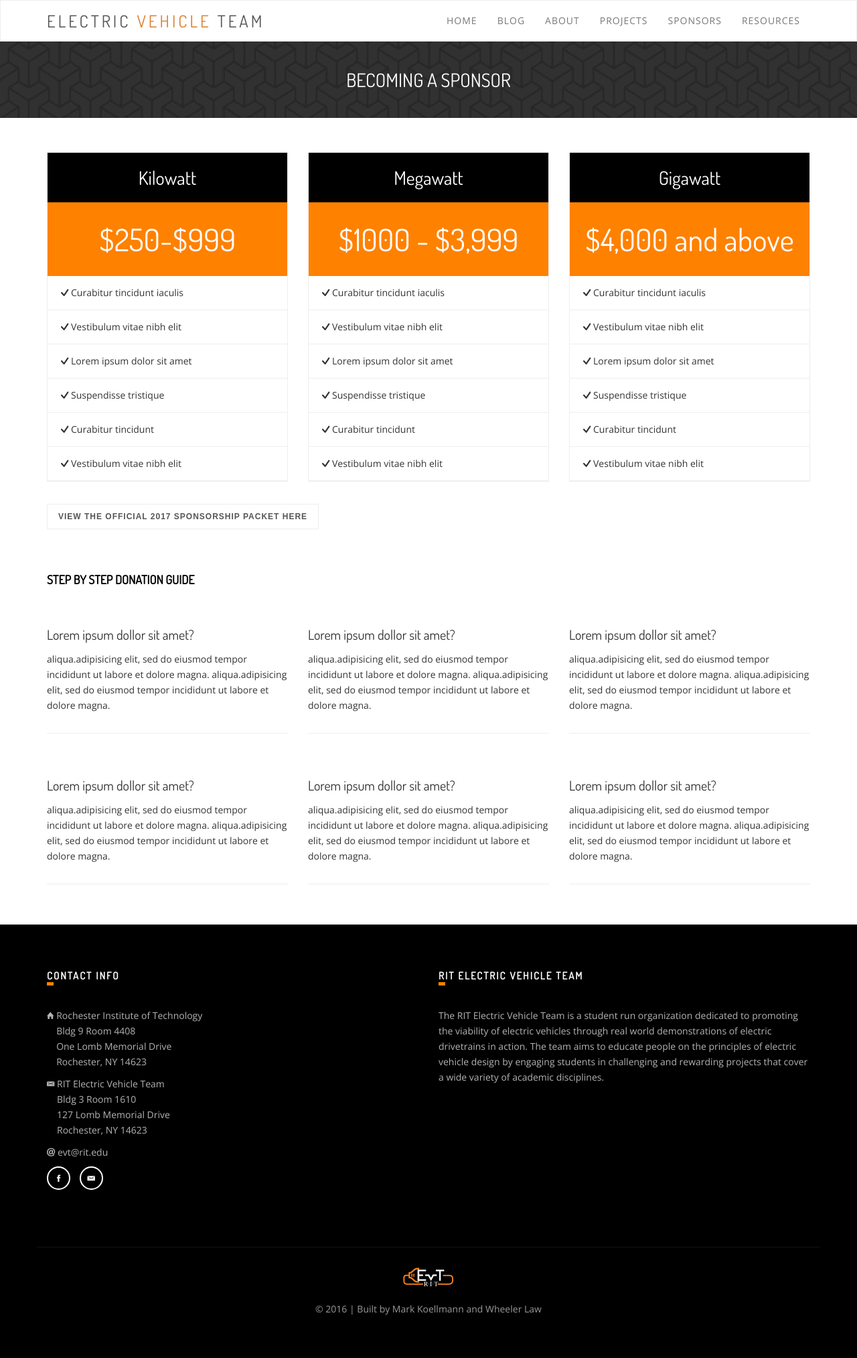
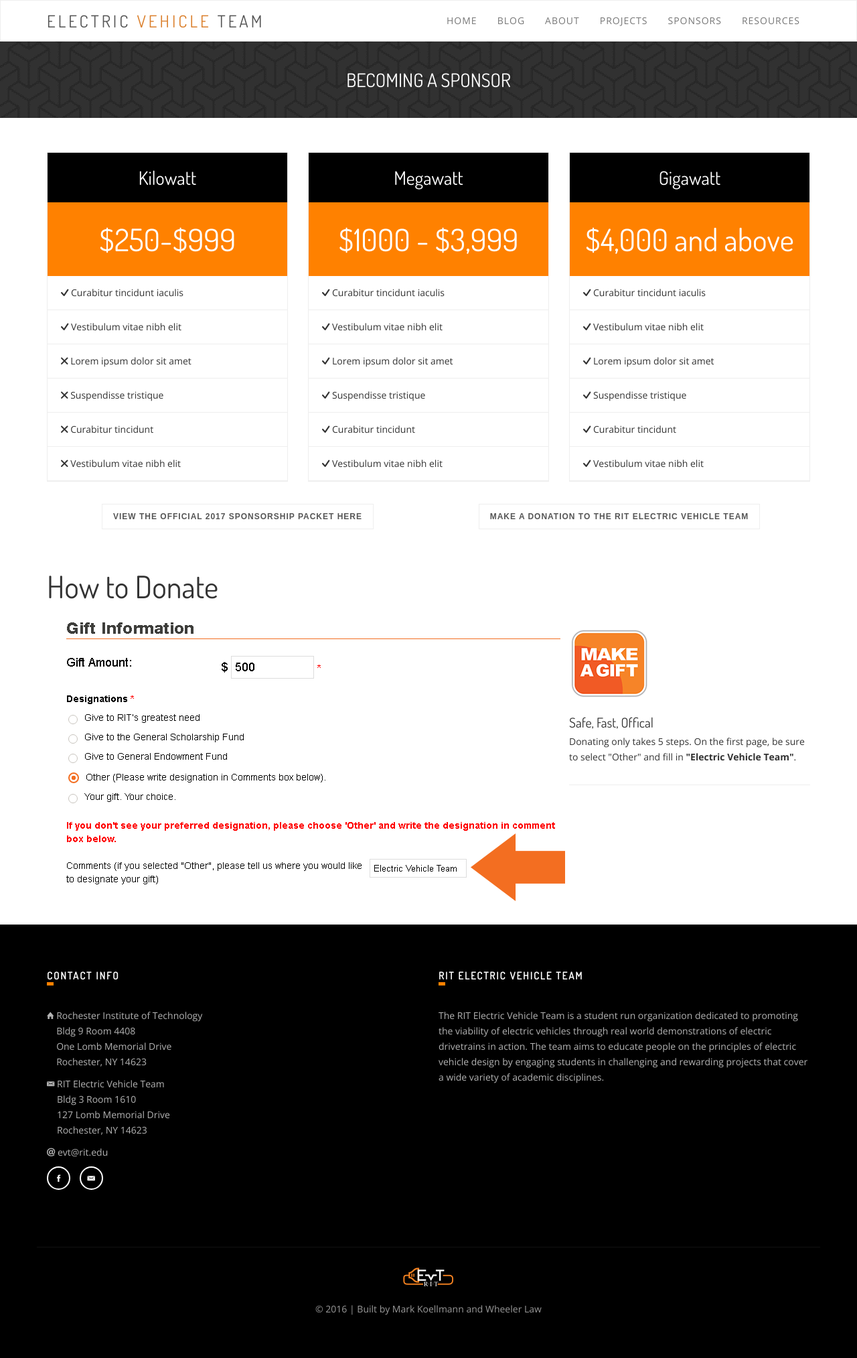
Before and after one commit to RIT-EVT/RIT-EVT.github.io, a Jekyll site: the page built from sponsors/info/index.html, in a window 1280 px wide. Shown: the whole page at 67% size. Built offline with Jekyll 4.4.1, drawn with Linux system fonts in a browser that asks for light colours; nearby versions of some CDN libraries; some web fonts are replaced.

Commit message:
Fiddled with the css until it called me daddy Updated sponsorship info button

```diff
--- a/assets/css/overrides.css
+++ b/assets/css/overrides.css
@@ -2,3 +2,16 @@
     display:inline-block;
     vertical-align: top;
 }
+
+.cta-bg-alternate {
+    padding: 25px 0;
+    background-color: #ff8100;
+    color: #fff;
+    text-transform: uppercase;
+    font-weight: 300;
+    margin:0px 30px 0px 30px;
+    border-radius: 10px;
+}
+.freaking-vertical-center {
+    margin: .22% 0 0 1.8%;
+}
--- a/assets/css/style.css
+++ b/assets/css/style.css
@@ -214,7 +214,7 @@
 h3 {
   font-size: 28px;
   line-height: 34px;
-  margin-bottom: 8px;
+  margin-bottom: 0px;
 }
 
 h4 {
@@ -312,17 +312,6 @@
     -webkit-background-size: 240px 24px;
     background-size: 240px 24px;
   }
-}
-/*****preloader**********/
-div#preloader {
-  position: fixed;
-  left: 0;
-  top: 0;
-  z-index: 99999;
-  width: 100%;
-  height: 100%;
-  overflow: visible;
-  background: #fff url("../img/loader.gif") no-repeat center center;
 }
 
 /**********back to top*************/
@@ -519,7 +508,7 @@
   color: #ff8100;
   background-color: transparent;
 }
-.navbar-inverse .navbar-nav > li > a
+.navbar-inverse .navbar-nav > li > a,
 .navbar-nav > .active > a,
 .navbar-inverse .navbar-nav > .active > a:hover,
 .navbar-inverse .navbar-nav > .active > a:focus {
--- a/sponsors/info/index.html
+++ b/sponsors/info/index.html
@@ -16,6 +16,8 @@
         </div>
     </div>
 
+
+
     <div class="row">
         <div class="col-md-4 margin-btm-20">
             <div class="pricing-wrapper">
@@ -29,10 +31,10 @@
                     <ul class="list-unstyled">
                         <li><i class="ion-checkmark-round"></i> Curabitur tincidunt iaculis</li>
                         <li><i class="ion-checkmark-round"></i> Vestibulum vitae nibh elit</li>
-                        <li><i class="ion-checkmark-round"></i> Lorem ipsum dolor sit amet</li>
-                        <li><i class="ion-checkmark-round"></i> Suspendisse tristique </li>
-                        <li><i class="ion-checkmark-round"></i> Curabitur tincidunt </li>
-                        <li><i class="ion-checkmark-round"></i> Vestibulum vitae nibh elit</li>
+                        <li><i class="ion-close-round"></i> Lorem ipsum dolor sit amet</li>
+                        <li><i class="ion-close-round"></i> Suspendisse tristique </li>
+                        <li><i class="ion-close-round"></i> Curabitur tincidunt </li>
+                        <li><i class="ion-close-round"></i> Vestibulum vitae nibh elit</li>
                     </ul>
                 </div>
             </div><!--pricing wrapper-->
@@ -80,67 +82,33 @@
 
     </div><!--pricing 3 col row end-->
 
-
+    <div class="col-md-6 text-center">
     <h1><a href="../../assets/documents/sponsorship_packet.pdf" target="_blank" class="text-center btn theme-btn-default btn-lg">View the official 2017 sponsorship packet here</a></h1>
-
+    </div>
+    <div class="col-md-6 text-center">
+        <h1><a href="https://www.rit.edu/giving/makeagift/" target="_blank" class="text-center btn theme-btn-default btn-lg">Make a donation to the RIT Electric Vehicle Team</a></h1>
+    </div>
     <div class="space-40"></div>
     <div class="row">
         <div class="col-md-12">
-            <h4 class="heading-mini">Step by Step Donation Guide</h4>
+            <h1 class="heading-mini">How to Donate</h1>
+        </div>
+        <div class="col-md-8">
+            <div class="img-responsive">
+               <img src="../../assets/img/gift_to_evt_1.png">
+            </div><!--price faq box-->
+        </div>
+        <div class="col-md-4">
+            <div class="price-faq-box">
+                <a href="https://www.rit.edu/giving/makeagift/" target="_blank"><img src="../../assets/img/make_a_gift_button.png"></a>
+                <div class="space-20"></div>
+                <h3>Safe, Fast, Offical</h3>
+                <p>
+                    Donating only takes 5 steps.  On the first page, be sure to select "Other" and fill in <strong>"Electric Vehicle Team"</strong>.
+                </p>
+            </div>
         </div>
     </div>
-    <div class="row">
-        <div class="col-md-4 margin-btm-40">
-            <div class="price-faq-box">
-                <h3>Lorem ipsum dollor sit amet?</h3>
-                <p>
-                    aliqua.adipisicing elit, sed do eiusmod tempor incididunt ut labore et dolore magna. aliqua.adipisicing elit, sed do eiusmod tempor incididunt ut labore et dolore magna.
-                </p>
-            </div><!--price faq box-->
-        </div>
-        <div class="col-md-4 margin-btm-40">
-            <div class="price-faq-box">
-                <h3>Lorem ipsum dollor sit amet?</h3>
-                <p>
-                    aliqua.adipisicing elit, sed do eiusmod tempor incididunt ut labore et dolore magna. aliqua.adipisicing elit, sed do eiusmod tempor incididunt ut labore et dolore magna.
-                </p>
-            </div><!--price faq box-->
-        </div>
-        <div class="col-md-4 margin-btm-40">
-            <div class="price-faq-box">
-                <h3>Lorem ipsum dollor sit amet?</h3>
-                <p>
-                    aliqua.adipisicing elit, sed do eiusmod tempor incididunt ut labore et dolore magna. aliqua.adipisicing elit, sed do eiusmod tempor incididunt ut labore et dolore magna.
-                </p>
-            </div><!--price faq box-->
-        </div>
-    </div><!--price faq row 1 end-->
-    <div class="row">
-        <div class="col-md-4 margin-btm-40">
-            <div class="price-faq-box">
-                <h3>Lorem ipsum dollor sit amet?</h3>
-                <p>
-                    aliqua.adipisicing elit, sed do eiusmod tempor incididunt ut labore et dolore magna. aliqua.adipisicing elit, sed do eiusmod tempor incididunt ut labore et dolore magna.
-                </p>
-            </div><!--price faq box-->
-        </div>
-        <div class="col-md-4 margin-btm-40">
-            <div class="price-faq-box">
-                <h3>Lorem ipsum dollor sit amet?</h3>
-                <p>
-                    aliqua.adipisicing elit, sed do eiusmod tempor incididunt ut labore et dolore magna. aliqua.adipisicing elit, sed do eiusmod tempor incididunt ut labore et dolore magna.
-                </p>
-            </div><!--price faq box-->
-        </div>
-        <div class="col-md-4 margin-btm-40">
-            <div class="price-faq-box">
-                <h3>Lorem ipsum dollor sit amet?</h3>
-                <p>
-                    aliqua.adipisicing elit, sed do eiusmod tempor incididunt ut labore et dolore magna. aliqua.adipisicing elit, sed do eiusmod tempor incididunt ut labore et dolore magna.
-                </p>
-            </div><!--price faq box-->
-        </div>
-    </div><!--price faq row 2 end-->
-</div><!--pricing page end-->
+</div>
 
 <div class="space-20"></div>
```
Also changed, not shown: sponsors/index.html (+7 -1 lines), assets/img/gift_to_evt_1.png (added), assets/img/loader.gif (deleted), assets/img/make_a_gift_button.png (added).
